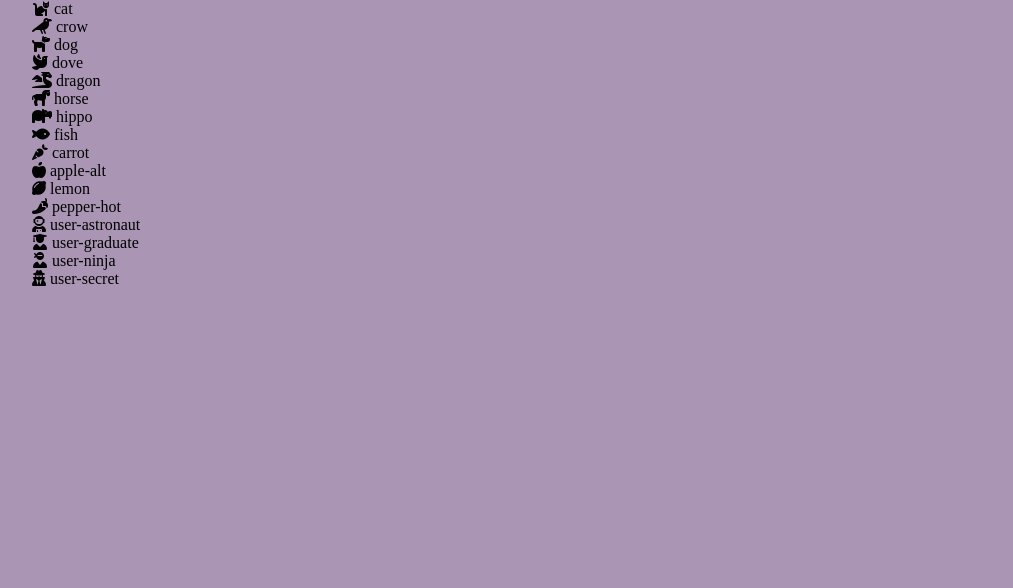
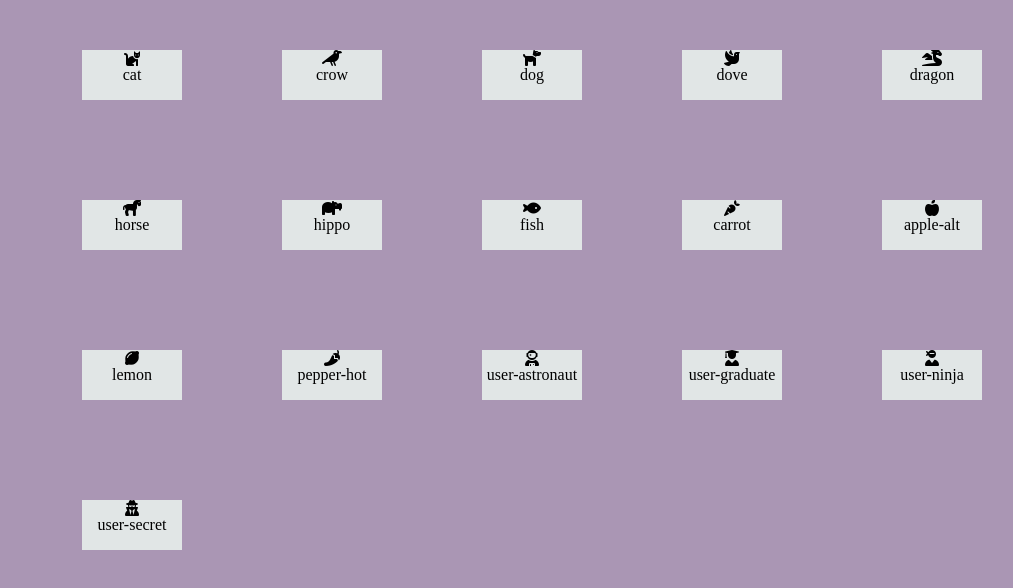
Before and after one commit to ElenaLj/js-es6-icons, a plain HTML site: page index.html in a window 1280 px wide. Shown: the whole page, without its empty margins (96-1109 px from the left). Drawn offline with Linux system fonts and the light colour scheme.

Commit message:
insert css base

```diff
--- a/css/style.css
+++ b/css/style.css
@@ -12,6 +12,18 @@ body {
 #container  {
     margin: 0 auto;
     width: 80%;
+    display: flex;
+    flex-wrap: wrap;
+}
+
+.box {
+    width: 100px;
+    height: 50px;
+    background-color: #e1e6e6;
+    display: flex;
+    flex-direction: column;
+    align-items: center;
+    margin: 50px;
 }
 
 i {
```
